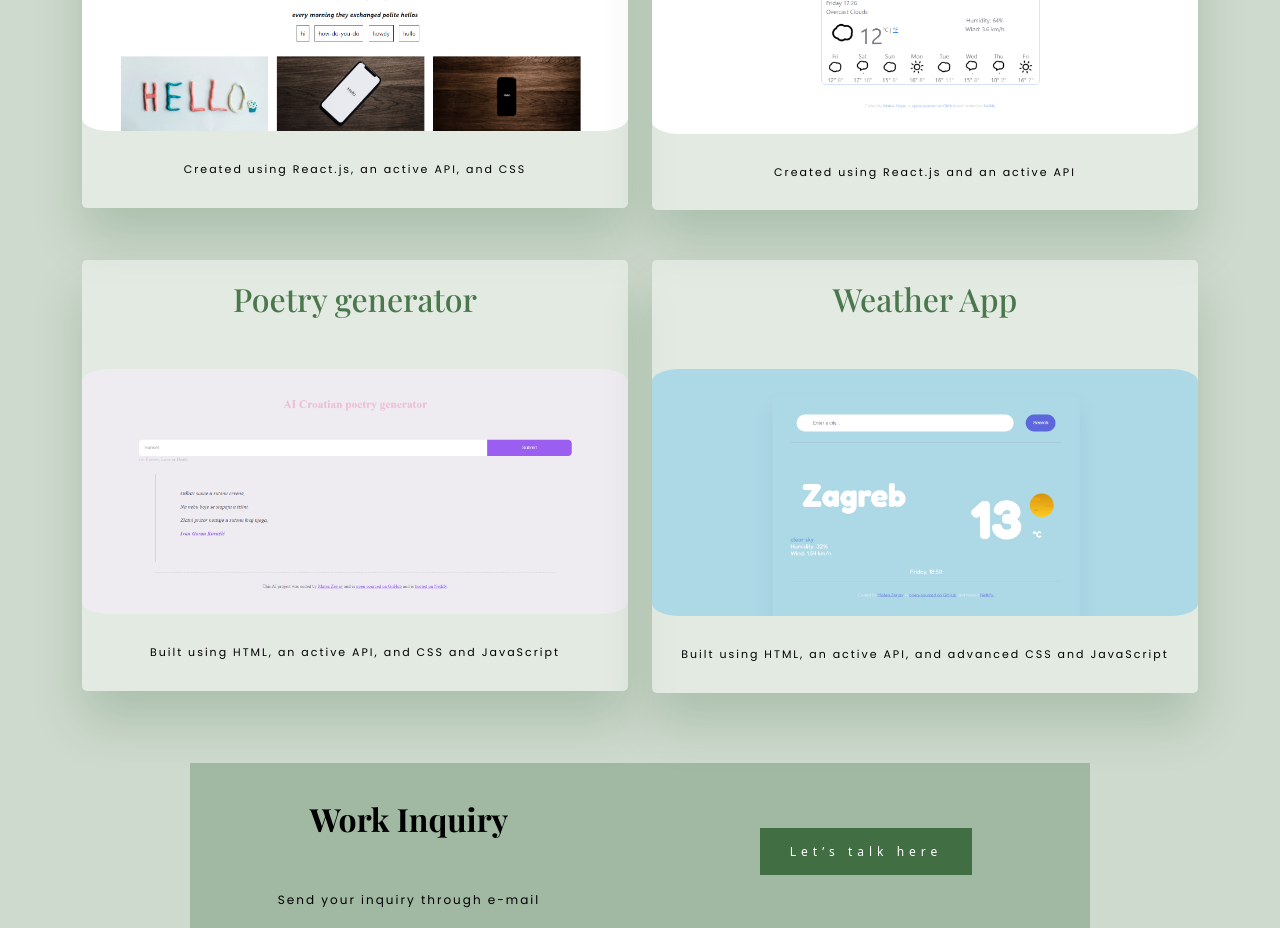
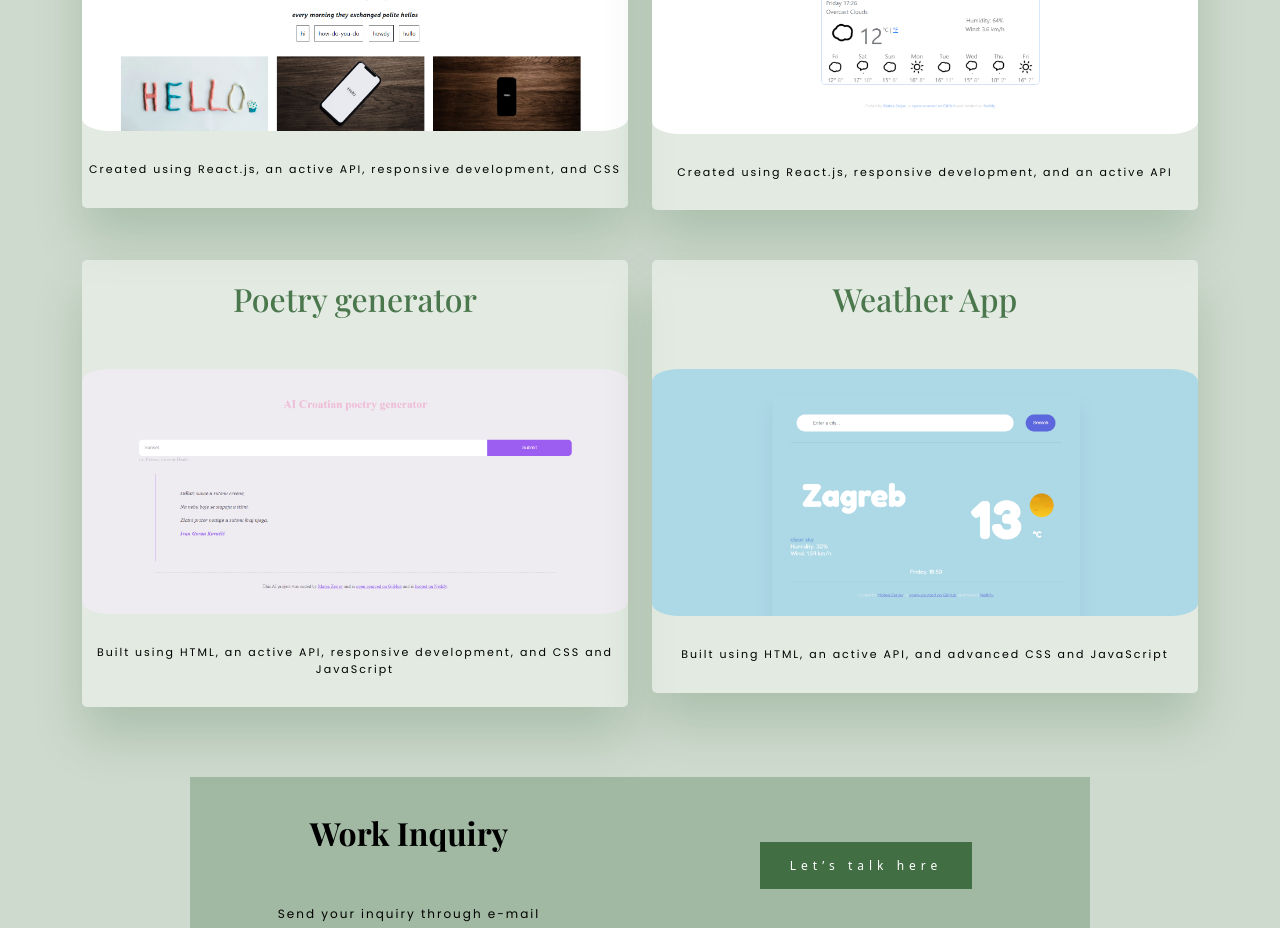
Before and after one commit to MateaZerjav/my-portfolio, a React (Create React App) app: page / in a window 1280 px wide. Shown: the part 1660-2588 px from the top of the page. Built offline with nearby package versions, Linux system fonts and the light colour scheme; a web font is replaced by a local one.

Commit message:
Updated Project description

```diff
--- a/src/App.js
+++ b/src/App.js
@@ -47,7 +47,7 @@ function App() {
             <div className="col">
               <Projects
                 Header="Dictionary App"
-                Title="Created using React.js, an active API, and CSS"
+                Title="Created using React.js, an active API, responsive development, and CSS"
                 photo={photo_dictionary}
                 link="https://dictionary-final-project.netlify.app/"
               />
@@ -55,7 +55,7 @@ function App() {
             <div className="col-sm col-12">
               <Projects
                 Header="Weather App"
-                Title="Created using React.js and an active API"
+                Title="Created using React.js, responsive development, and an active API"
                 photo={photo_react_weather}
                 link="https://master--stupendous-alpaca-4c667b.netlify.app/"
               />
@@ -65,7 +65,7 @@ function App() {
             <div className="col">
               <Projects
                 Header="Poetry generator"
-                Title="Built using HTML, an active API, and CSS and JavaScript"
+                Title="Built using HTML, an active API, responsive development, and CSS and JavaScript"
                 photo={photo_poetry}
                 link="https://croatianversecraft.netlify.app/"
               />
```
